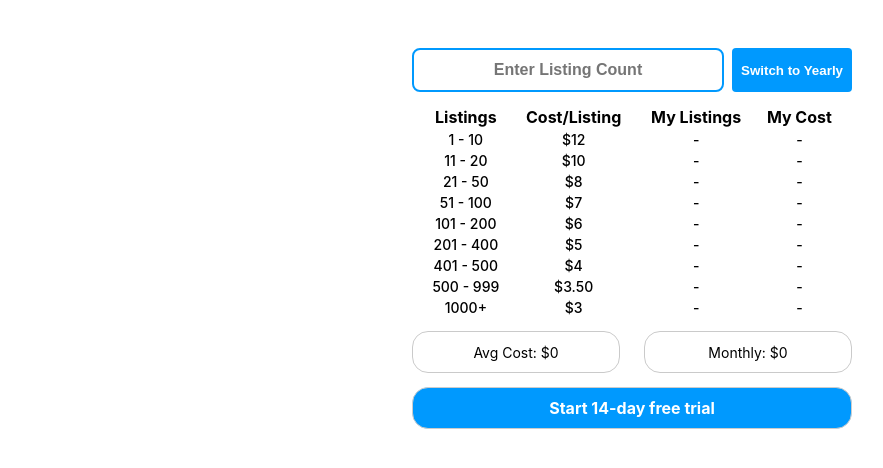
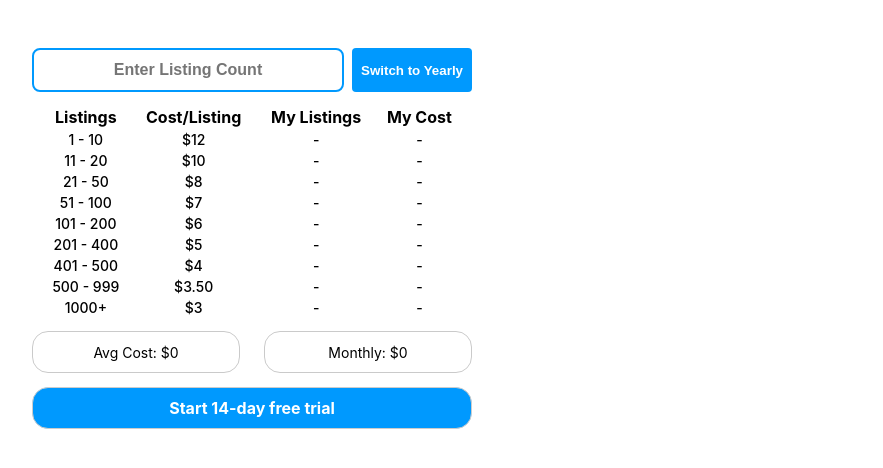
Before and after one commit to nathan-dopko/bestycalc, a React (Create React App) app: page / in a window 1280 px wide. Shown: the top 468 px of the page, without its empty margins (8-891 px from the left). Built offline with nearby package versions, Linux system fonts and the light colour scheme.

Commit message:
attempt to change size

```diff
--- a/src/App.css
+++ b/src/App.css
@@ -5,6 +5,22 @@
   /* min-height: 100vh; */
   width: 100%;
   overflow-y: auto;
+}
+
+.aspectRatioWrapper {
+  position: relative;
+  width: 100%; /* Takes the full width of the parent */
+  padding-top: 56.25%; /* Aspect ratio of 16:9 */
+  background-color: #f0f0f0; /* Optional, just for visibility */
+}
+
+.responsiveComponent {
+  position: absolute;
+  top: 0;
+  left: 0;
+  right: 0;
+  bottom: 0;
+  background-color: white; /* Optional, just for visibility */
 }
 
 .compWrapper {
--- a/src/App.js
+++ b/src/App.js
@@ -7,9 +7,10 @@ import { NewFeatures } from "./components/NewFeature/NewFeatures";
 
 const CompWrapper = () => {
   return (
-    <div className="compWrapper">
-      {/* <Card /> */}
-      <BestyCalcR />
+    <div className="aspectRatioWrapper">
+      <div className="responsiveComponent">
+        <BestyCalcR />
+      </div>
     </div>
   );
 };
--- a/src/index.css
+++ b/src/index.css
@@ -11,3 +11,20 @@ code {
   font-family: source-code-pro, Menlo, Monaco, Consolas, 'Courier New',
     monospace;
 }
+
+
+.aspectRatioWrapper {
+  position: relative;
+  width: 100%; /* Takes the full width of the parent */
+  padding-top: 56.25%; /* Aspect ratio of 16:9 */
+  background-color: #f0f0f0; /* Optional, just for visibility */
+}
+
+.responsiveComponent {
+  position: absolute;
+  top: 0;
+  left: 0;
+  right: 0;
+  bottom: 0;
+  background-color: white; /* Optional, just for visibility */
+}
```
